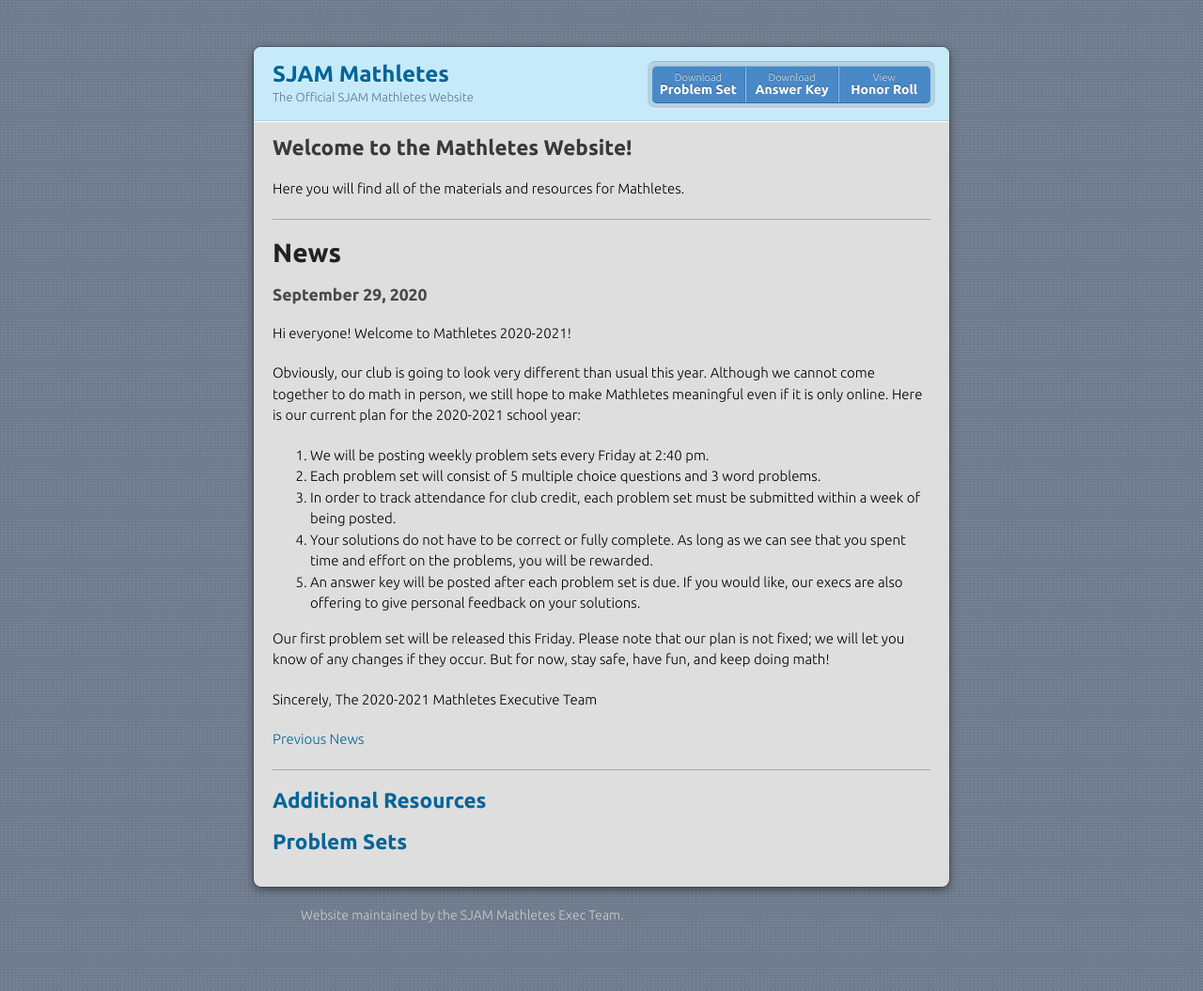
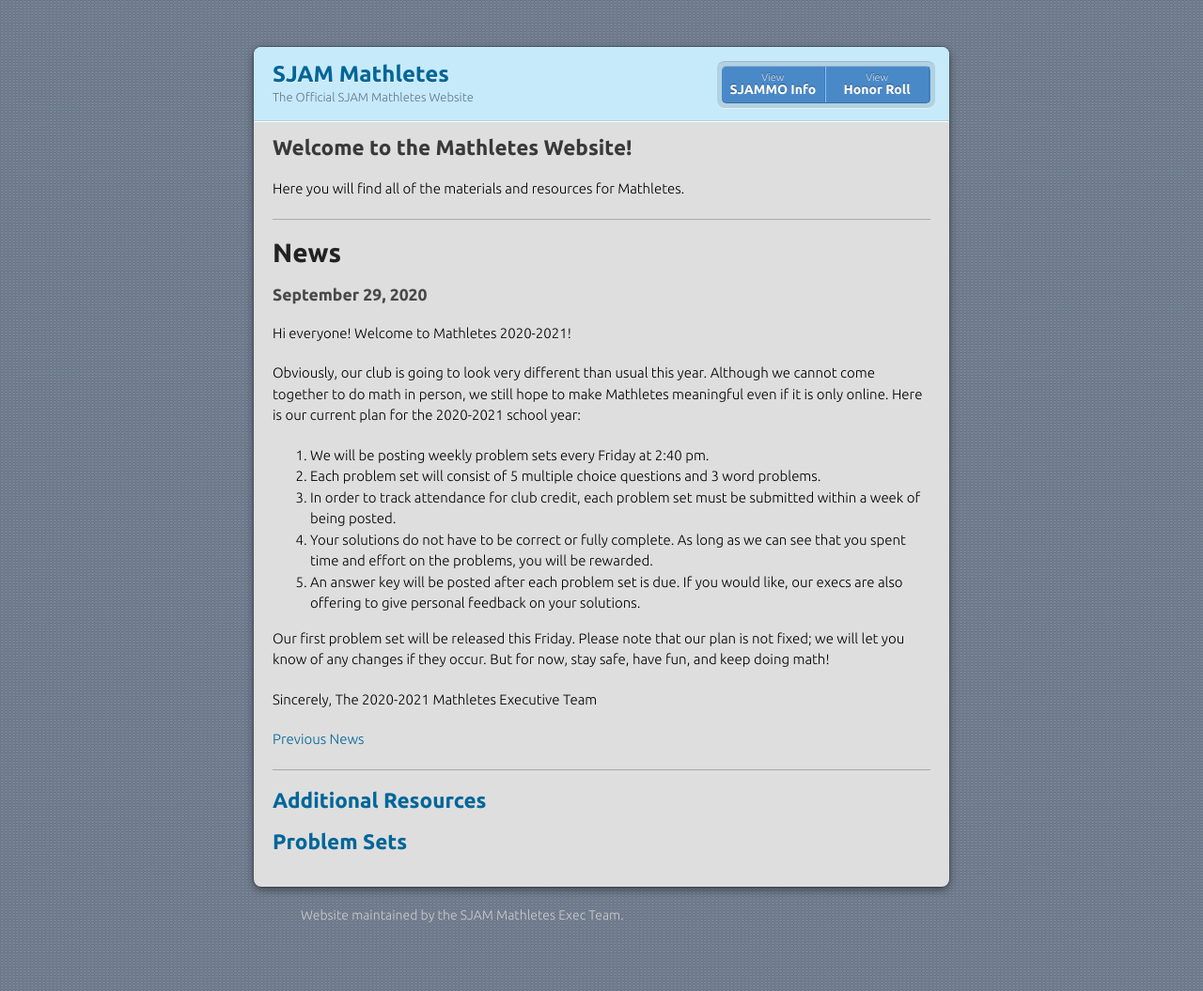
Before and after one commit to sjammathletes/sjammathletes.github.io, a Jekyll site: the page built from index.md, in a window 1280 px wide. Shown: the whole page at 94% size. Built offline with Jekyll 4.4.1, drawn with Linux system fonts in a browser that asks for light colours; our own code applies the rules of GitHub Pages for plain Markdown files.

Commit message:
add sjammo link to header

```diff
--- a/_layouts/default.html
+++ b/_layouts/default.html
@@ -69,12 +69,15 @@
             {% endif %}
           </a>
         </div>
-        <ul style="width:40%">
+        <ul style="width:30%">
         {% if site.show_tow_downloads %}
+          <!--
           <li style="width:33%"><a href="assets/pdfs/2020-2021/Week 10/Dec 4 Problem Set.pdf">Download <strong>Problem Set</strong></a></li>
-            <li style="width:33%"><a href="assets/pdfs/2020-2021/Week 10/Dec 4 Answer Key and Solutions.pdf">Download <strong>Answer Key</strong></a></li>
+          <li style="width:33%"><a href="assets/pdfs/2020-2021/Week 10/Dec 4 Answer Key and Solutions.pdf">Download <strong>Answer Key</strong></a></li>
+          -->
+          <li style="width:49%"><a href="/sjammo">View <strong>SJAMMO Info</strong></a></li>
         {% endif %}
-          <li style="width:32%"><a href="/honor-roll">View <strong>Honor Roll</strong></a></li>
+          <li style="width:49%"><a href="/honor-roll">View <strong>Honor Roll</strong></a></li>
         </ul>
       </header>
       <section>
```
